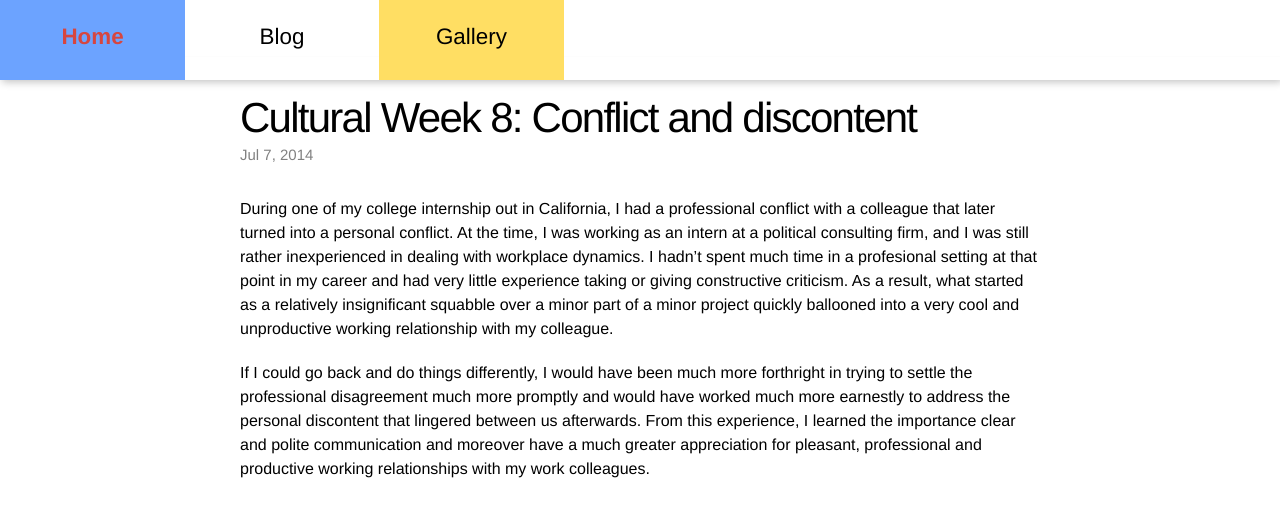
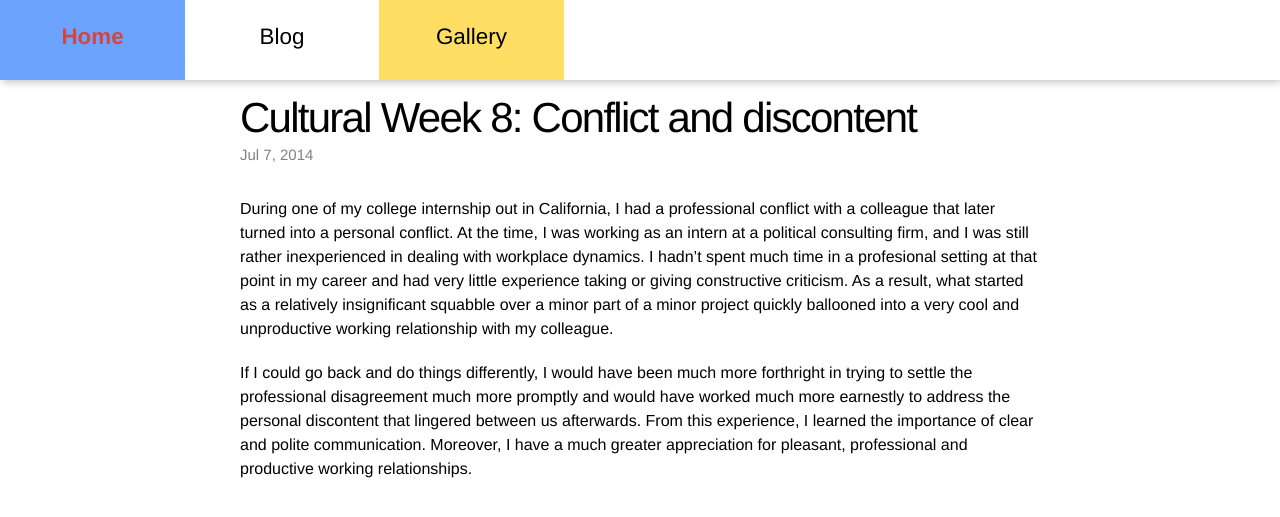
Before and after one commit to opleban/opleban.github.io, a Jekyll site: the page built from _posts/2014-07-07-Conflict.markdown, in a window 1280 px wide, cut to the strip 0-537 px from the top of the page. Shown: the top 517 px of the strip. Built offline with Jekyll 4.4.1, drawn with Linux system fonts in a browser that asks for light colours.

Commit message:
makes small grammar fix

```diff
--- a/_posts/2014-07-07-Conflict.markdown
+++ b/_posts/2014-07-07-Conflict.markdown
@@ -7,4 +7,4 @@ categories: cultural
 
 During one of my college internship out in California, I had a professional conflict with a colleague that later turned into a personal conflict. At the time, I was working as an intern at a political consulting firm, and I was still rather inexperienced in dealing with workplace dynamics. I hadn't spent much time in a profesional setting at that point in my career and had very little experience taking or giving constructive criticism. As a result, what started as a relatively insignificant squabble over a minor part of a minor project quickly ballooned into a very cool and unproductive working relationship with my colleague.
 
-If I could go back and do things differently, I would have been much more forthright in trying to settle the professional disagreement much more promptly and would have worked much more earnestly to address the personal discontent that lingered between us afterwards. From this experience, I learned the importance clear and polite communication and moreover have a much greater appreciation for pleasant, professional and productive working relationships with my work colleagues.
+If I could go back and do things differently, I would have been much more forthright in trying to settle the professional disagreement much more promptly and would have worked much more earnestly to address the personal discontent that lingered between us afterwards. From this experience, I learned the importance of clear and polite communication. Moreover, I have a much greater appreciation for pleasant, professional and productive working relationships.
```
Also changed, not shown: 2 other files.
